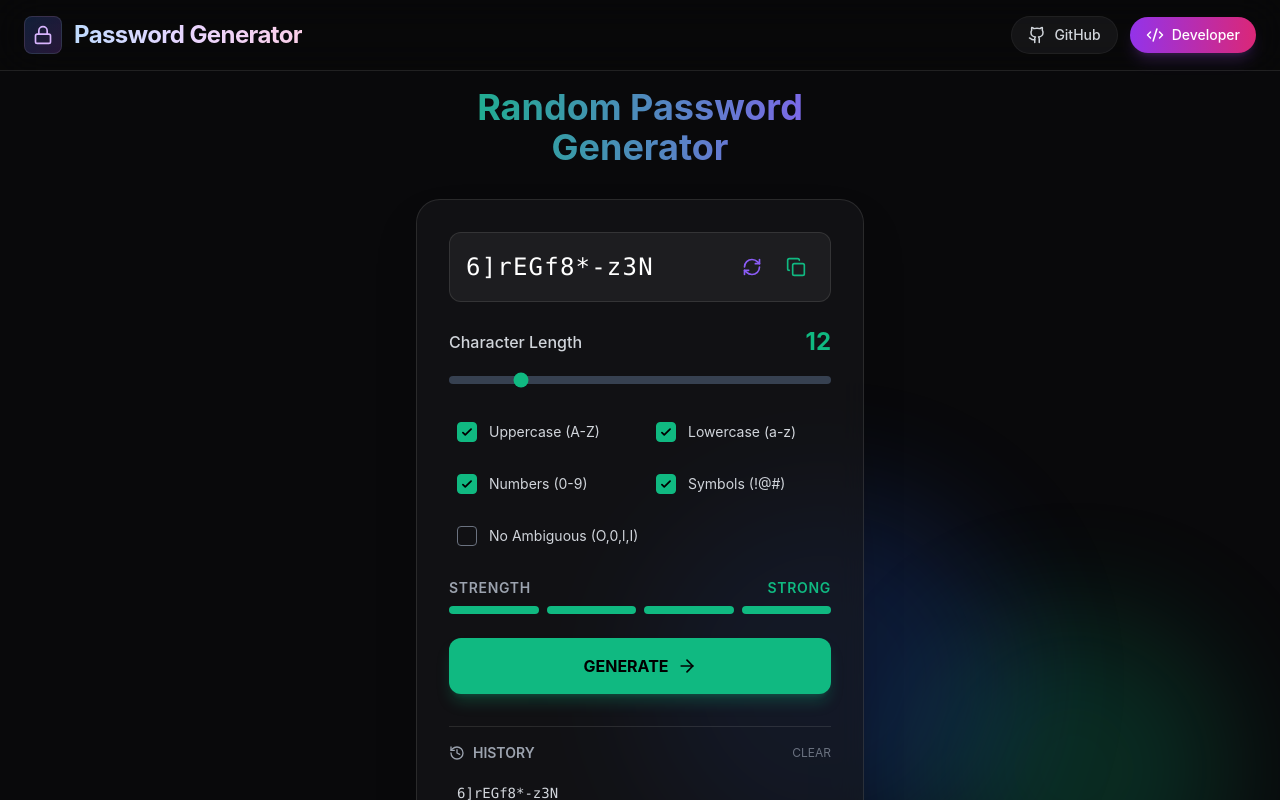
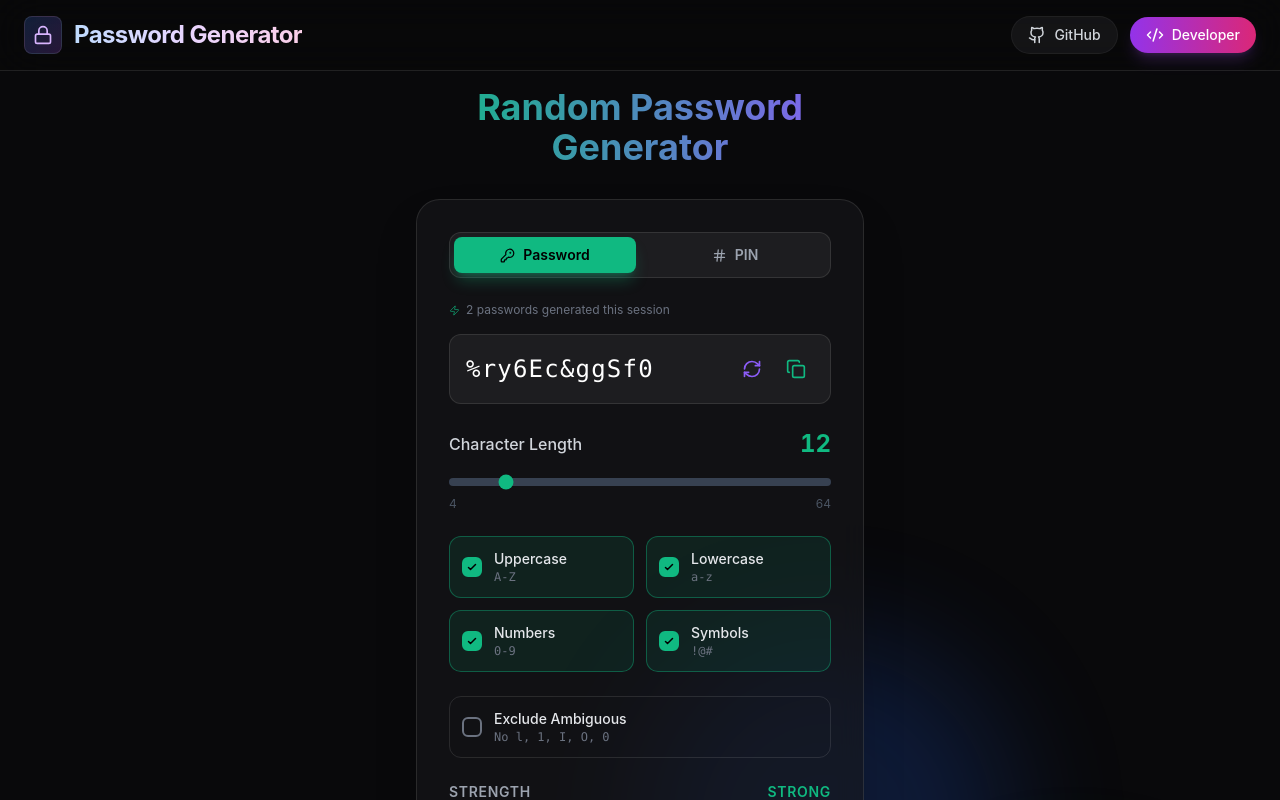
Before and after one commit to amitkumarpatra99/RandomPasswordGenerator, a React (Vite) app: page / in a window 1280 px wide. Shown: the top 800 px of the page. Built offline with nearby package versions, Linux system fonts and the light colour scheme.

Commit message:
feat: Implement a React component for generating passwords and PINs, including UI controls, strength meter, history, and utility functions.

```diff
--- a/src/components/PasswordGenerator.jsx
+++ b/src/components/PasswordGenerator.jsx
@@ -1,117 +1,248 @@
-import React, { useState, useEffect } from 'react';
-import { generatePassword, calculateStrength } from '../utils/passwordUtils';
+import React, { useState, useEffect, useCallback, useRef } from 'react';
+import { generatePassword, generatePin, calculateStrength } from '../utils/passwordUtils';
 import PasswordDisplay from './PasswordDisplay';
 import StrengthMeter from './StrengthMeter';
 import PasswordHistory from './PasswordHistory';
-import { ArrowRight } from 'lucide-react';
+import { ArrowRight, Hash, KeyRound, Zap } from 'lucide-react';
+
+const MODES = ['Password', 'PIN'];
+const PIN_LENGTHS = [4, 6, 8];
 
 const PasswordGenerator = () => {
+    const [mode, setMode] = useState('Password');
     const [length, setLength] = useState(12);
+    const [pinLength, setPinLength] = useState(4);
     const [options, setOptions] = useState({
         upper: true,
         lower: true,
         number: true,
         symbol: true,
-        excludeAmbiguous: false
+        excludeAmbiguous: false,
     });
     const [password, setPassword] = useState('');
     const [strength, setStrength] = useState(0);
     const [history, setHistory] = useState([]);
+    const [count, setCount] = useState(0);
+    const isMounted = useRef(false);
 
-    const handleGenerate = () => {
-        const newPassword = generatePassword(length, options);
+    const generate = useCallback(() => {
+        let newPassword;
+        if (mode === 'PIN') {
+            newPassword = generatePin(pinLength);
+        } else {
+            newPassword = generatePassword(length, options);
+        }
         setPassword(newPassword);
         setStrength(calculateStrength(newPassword));
+        setCount(c => c + 1);
 
         if (newPassword) {
             setHistory(prev => {
-                const newHistory = [newPassword, ...prev].slice(0, 5);
-                return newHistory;
+                const without = prev.filter(p => p !== newPassword);
+                return [newPassword, ...without].slice(0, 10);
             });
         }
-    };
+    }, [mode, length, pinLength, options]);
 
-    // Load history from localStorage on mount
+    // Load persisted state on mount
     useEffect(() => {
         const savedHistory = localStorage.getItem('passwordHistory');
-        if (savedHistory) {
-            setHistory(JSON.parse(savedHistory));
-        }
-        handleGenerate(); // Initial generate
+        const savedCount = localStorage.getItem('passwordCount');
+        if (savedHistory) setHistory(JSON.parse(savedHistory));
+        if (savedCount) setCount(parseInt(savedCount, 10));
+        isMounted.current = true;
     }, []);
 
-    // Save history to localStorage whenever it changes
+    // Persist history & count
     useEffect(() => {
+        if (!isMounted.current) return;
         localStorage.setItem('passwordHistory', JSON.stringify(history));
     }, [history]);
+
+    useEffect(() => {
+        if (!isMounted.current) return;
+        localStorage.setItem('passwordCount', String(count));
+    }, [count]);
+
+    // Auto-generate on any option / length / mode change (after first mount)
+    useEffect(() => {
+        if (!isMounted.current) return;
+        generate();
+    }, [mode, length, pinLength, options]);
+
+    // Generate once on mount
+    useEffect(() => {
+        generate();
+    }, []);
+
+    // Keyboard shortcut – Enter to generate
+    useEffect(() => {
+        const handler = (e) => {
+            if (e.key === 'Enter') generate();
+        };
+        window.addEventListener('keydown', handler);
+        return () => window.removeEventListener('keydown', handler);
+    }, [generate]);
+
+    const toggleOption = (key) => {
+        // excludeAmbiguous is always toggleable
+        if (key === 'excludeAmbiguous') {
+            setOptions(prev => ({ ...prev, excludeAmbiguous: !prev.excludeAmbiguous }));
+            return;
+        }
+        setOptions(prev => {
+            const next = { ...prev, [key]: !prev[key] };
+            const coreKeys = ['upper', 'lower', 'number', 'symbol'];
+            if (!coreKeys.some(k => next[k])) return prev; // must keep at least one
+            return next;
+        });
+    };
 
     const clearHistory = () => {
         setHistory([]);
         localStorage.removeItem('passwordHistory');
     };
 
-    const toggleOption = (key) => {
-        setOptions(prev => {
-            const next = { ...prev, [key]: !prev[key] };
-            // Prevent deselecting all
-            if (!Object.values(next).some(Boolean)) {
-                return prev;
-            }
-            return next;
-        });
-    };
-
     return (
         <div className="glass p-5 sm:p-8 rounded-3xl w-full max-w-md mx-auto shadow-2xl backdrop-blur-xl border border-white/10 relative z-10 transition-all">
-            <PasswordDisplay password={password} onGenerate={handleGenerate} />
+
+            {/* Mode Tabs */}
+            <div className="flex gap-2 mb-6 p-1 rounded-xl bg-white/5 border border-white/10">
+                {MODES.map(m => (
+                    <button
+                        key={m}
+                        onClick={() => setMode(m)}
+                        className={`flex-1 flex items-center justify-center gap-2 py-2 px-3 rounded-lg text-sm font-semibold transition-all duration-200
+                            ${mode === m
+                                ? 'bg-moto-primary text-black shadow-lg shadow-moto-primary/30'
+                                : 'text-gray-400 hover:text-white hover:bg-white/5'}`}
+                    >
+                        {m === 'Password' ? <KeyRound size={15}/> : <Hash size={15}/>}
+                        {m}
+                    </button>
+                ))}
+            </div>
+
+            {/* Stats badge */}
+            {count > 0 && (
+                <div className="flex items-center gap-1.5 text-xs text-gray-500 mb-4">
+                    <Zap size={11} className="text-moto-primary/70" />
+                    <span>{count.toLocaleString()} password{count !== 1 ? 's' : ''} generated this session</span>
+                </div>
+            )}
+
+            <PasswordDisplay password={password} onGenerate={generate} />
 
             {/* Controls */}
             <div className="space-y-6">
 
+                {mode === 'PIN' ? (
+                    /* PIN length selector */
+                    <div>
+                        <label className="text-gray-300 font-medium text-sm sm:text-base block mb-3">PIN Length</label>
+                        <div className="flex gap-3">
+                            {PIN_LENGTHS.map(len => (
+                                <button
+                                    key={len}
+                                    onClick={() => setPinLength(len)}
+                                    className={`flex-1 py-3 rounded-xl font-bold text-lg transition-all duration-200
+                                        ${pinLength === len
+                                            ? 'bg-moto-primary text-black shadow-lg shadow-moto-primary/30 scale-105'
+                                            : 'bg-white/5 text-gray-300 border border-white/10 hover:border-moto-primary/40 hover:text-white'}`}
+                                >
+                                    {len}
+                                </button>
+                            ))}
+                        </div>
+                        <p className="text-xs text-gray-500 mt-2">Numeric PIN only — great for quick device locks.</p>
+                    </div>
+                ) : (
+                    /* Password controls */
+                    <>
                         {/* Length Slider */}
                         <div>
                             <div className="flex justify-between items-center mb-2">
                                 <label className="text-gray-300 font-medium text-sm sm:text-base">Character Length</label>
-                        <span className="text-2xl font-bold text-moto-primary">{length}</span>
+                                <span className="text-2xl font-bold text-moto-primary tabular-nums">{length}</span>
                             </div>
                             <input
                                 type="range"
                                 min="4"
-                        max="50"
+                                max="64"
                                 value={length}
                                 onChange={(e) => setLength(parseInt(e.target.value))}
-                        className="w-full h-2 bg-gray-700 rounded-lg appearance-none cursor-pointer accent-moto-primary hover:accent-moto-secondary transition-colors"
+                                className="w-full h-2 bg-gray-700 rounded-lg appearance-none cursor-pointer accent-moto-primary"
                             />
+                            <div className="flex justify-between text-xs text-gray-600 mt-1">
+                                <span>4</span><span>64</span>
+                            </div>
                         </div>
 
                         {/* Checkboxes */}
-                <div className="grid grid-cols-1 sm:grid-cols-2 gap-4">
+                        <div className="grid grid-cols-2 gap-3">
                             {[
-                        { id: 'upper', label: 'Uppercase (A-Z)' },
-                        { id: 'lower', label: 'Lowercase (a-z)' },
-                        { id: 'number', label: 'Numbers (0-9)' },
-                        { id: 'symbol', label: 'Symbols (!@#)' },
-                        { id: 'excludeAmbiguous', label: 'No Ambiguous (O,0,l,I)' },
-                    ].map(({ id, label }) => (
-                        <div key={id} className={`flex items-center space-x-3 cursor-pointer p-2 rounded-lg hover:bg-white/5 transition-colors ${id === 'excludeAmbiguous' ? 'sm:col-span-2' : ''}`} onClick={() => toggleOption(id)}>
-                            <div className={`w-5 h-5 rounded border flex items-center justify-center transition-all ${options[id] ? 'bg-moto-primary border-moto-primary' : 'border-gray-500 bg-transparent'}`}>
-                                {options[id] && <svg className="w-3.5 h-3.5 text-black" fill="none" stroke="currentColor" viewBox="0 0 24 24"><path strokeLinecap="round" strokeLinejoin="round" strokeWidth="3" d="M5 13l4 4L19 7"></path></svg>}
+                                { id: 'upper',  label: 'Uppercase', sub: 'A-Z' },
+                                { id: 'lower',  label: 'Lowercase', sub: 'a-z' },
+                                { id: 'number', label: 'Numbers',   sub: '0-9' },
+                                { id: 'symbol', label: 'Symbols',   sub: '!@#' },
+                            ].map(({ id, label, sub }) => (
+                                <div
+                                    key={id}
+                                    onClick={() => toggleOption(id)}
+                                    className={`flex items-center gap-3 cursor-pointer p-3 rounded-xl border transition-all duration-200
+                                        ${options[id]
+                                            ? 'bg-moto-primary/10 border-moto-primary/40'
+                                            : 'bg-white/3 border-white/10 hover:border-white/20'}`}
+                                >
+                                    <div className={`w-5 h-5 rounded-md border-2 flex items-center justify-center flex-shrink-0 transition-all ${options[id] ? 'bg-moto-primary border-moto-primary' : 'border-gray-500'}`}>
+                                        {options[id] && (
+                                            <svg className="w-3 h-3 text-black" fill="none" stroke="currentColor" viewBox="0 0 24 24">
+                                                <path strokeLinecap="round" strokeLinejoin="round" strokeWidth="3" d="M5 13l4 4L19 7"/>
+                                            </svg>
+                                        )}
                                     </div>
-                            <span className="text-gray-300 text-sm select-none">{label}</span>
+                                    <div className="min-w-0">
+                                        <div className="text-sm font-medium text-gray-200 select-none">{label}</div>
+                                        <div className="text-xs text-gray-500 select-none font-mono">{sub}</div>
+                                    </div>
                                 </div>
                             ))}
                         </div>
 
-                <StrengthMeter score={strength} />
+                        {/* Exclude Ambiguous — full-width toggle */}
+                        <div
+                            onClick={() => toggleOption('excludeAmbiguous')}
+                            className={`flex items-center gap-3 cursor-pointer p-3 rounded-xl border transition-all duration-200
+                                ${options.excludeAmbiguous
+                                    ? 'bg-moto-secondary/10 border-moto-secondary/40'
+                                    : 'bg-white/3 border-white/10 hover:border-white/20'}`}
+                        >
+                            <div className={`w-5 h-5 rounded-md border-2 flex items-center justify-center flex-shrink-0 transition-all ${options.excludeAmbiguous ? 'bg-moto-secondary border-moto-secondary' : 'border-gray-500'}`}>
+                                {options.excludeAmbiguous && (
+                                    <svg className="w-3 h-3 text-white" fill="none" stroke="currentColor" viewBox="0 0 24 24">
+                                        <path strokeLinecap="round" strokeLinejoin="round" strokeWidth="3" d="M5 13l4 4L19 7"/>
+                                    </svg>
+                                )}
+                            </div>
+                            <div>
+                                <div className="text-sm font-medium text-gray-200 select-none">Exclude Ambiguous</div>
+                                <div className="text-xs text-gray-500 select-none font-mono">No l, 1, I, O, 0</div>
+                            </div>
+                        </div>
+                    </>
+                )}
+
+                <StrengthMeter score={strength} password={password} />
 
                 {/* Generate Button */}
                 <button
-                    onClick={handleGenerate}
-                    className="w-full bg-moto-primary hover:bg-emerald-400 text-black font-bold py-4 rounded-xl flex items-center justify-center gap-2 transition-all transform hover:scale-[1.02] active:scale-[0.98] shadow-lg shadow-moto-primary/25"
+                    onClick={generate}
+                    className="w-full bg-moto-primary hover:bg-emerald-400 text-black font-bold py-4 rounded-xl flex items-center justify-center gap-2 transition-all duration-200 transform hover:scale-[1.02] active:scale-[0.98] shadow-lg shadow-moto-primary/25 text-sm tracking-widest"
                 >
                     GENERATE
-                    <ArrowRight size={20} />
+                    <ArrowRight size={18} />
                 </button>
+                <p className="text-center text-xs text-gray-600">Press <kbd className="px-1.5 py-0.5 rounded bg-white/10 text-gray-400 font-mono text-xs">Enter</kbd> to generate</p>
             </div>
 
             <PasswordHistory
--- a/src/utils/passwordUtils.js
+++ b/src/utils/passwordUtils.js
@@ -1,24 +1,53 @@
 
 export const generatePassword = (length, { upper, lower, number, symbol, excludeAmbiguous }) => {
+    const sets = {
+        lower: 'abcdefghijklmnopqrstuvwxyz',
+        upper: 'ABCDEFGHIJKLMNOPQRSTUVWXYZ',
+        number: '0123456789',
+        symbol: '!@#$%^&*()_+~`|}{[]:;?><,./-=',
+    };
+
     let charSet = '';
-    if (lower) charSet += 'abcdefghijklmnopqrstuvwxyz';
-    if (upper) charSet += 'ABCDEFGHIJKLMNOPQRSTUVWXYZ';
-    if (number) charSet += '0123456789';
-    if (symbol) charSet += '!@#$%^&*()_+~`|}{[]:;?><,./-=';
+    const required = [];
+
+    if (lower) { charSet += sets.lower; required.push(sets.lower); }
+    if (upper) { charSet += sets.upper; required.push(sets.upper); }
+    if (number) { charSet += sets.number; required.push(sets.number); }
+    if (symbol) { charSet += sets.symbol; required.push(sets.symbol); }
 
     if (excludeAmbiguous) {
-        // Exclude: I, l, 1, O, 0
         charSet = charSet.replace(/[Il1O0]/g, '');
     }
 
     if (!charSet) return '';
 
-    let password = '';
+    // Guarantee at least one char from each required set
+    let passwordChars = required.map(set => {
+        const filtered = excludeAmbiguous ? set.replace(/[Il1O0]/g, '') : set;
+        if (!filtered) return '';
+        return filtered[Math.floor(Math.random() * filtered.length)];
+    }).filter(Boolean);
+
+    // Fill the rest randomly
+    for (let i = passwordChars.length; i < length; i++) {
+        passwordChars.push(charSet[Math.floor(Math.random() * charSet.length)]);
+    }
+
+    // Shuffle
+    for (let i = passwordChars.length - 1; i > 0; i--) {
+        const j = Math.floor(Math.random() * (i + 1));
+        [passwordChars[i], passwordChars[j]] = [passwordChars[j], passwordChars[i]];
+    }
+
+    return passwordChars.join('');
+};
+
+export const generatePin = (length = 4) => {
+    let pin = '';
     for (let i = 0; i < length; i++) {
-        const randomIndex = Math.floor(Math.random() * charSet.length);
-        password += charSet[randomIndex];
+        pin += Math.floor(Math.random() * 10);
     }
-    return password;
+    return pin;
 };
 
 export const calculateStrength = (password) => {
@@ -31,3 +60,29 @@ export const calculateStrength = (password) => {
     if (/[^A-Za-z0-9]/.test(password)) score += 1;
     return Math.min(score, 5); // 0-5
 };
+
+export const estimateCrackTime = (password) => {
+    if (!password) return '';
+    // Determine charset size
+    let poolSize = 0;
+    if (/[a-z]/.test(password)) poolSize += 26;
+    if (/[A-Z]/.test(password)) poolSize += 26;
+    if (/[0-9]/.test(password)) poolSize += 10;
+    if (/[^A-Za-z0-9]/.test(password)) poolSize += 32;
+
+    if (poolSize === 0) return '';
+
+    const combinations = Math.pow(poolSize, password.length);
+    // Assume attacker can do 10 billion guesses/sec (modern GPU)
+    const guessesPerSec = 1e10;
+    const seconds = combinations / guessesPerSec / 2; // avg half the keyspace
+
+    if (seconds < 1) return 'Instant';
+    if (seconds < 60) return `${Math.round(seconds)}s`;
+    if (seconds < 3600) return `${Math.round(seconds / 60)} min`;
+    if (seconds < 86400) return `${Math.round(seconds / 3600)} hrs`;
+    if (seconds < 31536000) return `${Math.round(seconds / 86400)} days`;
+    if (seconds < 3.154e9) return `${Math.round(seconds / 31536000)} yrs`;
+    if (seconds < 3.154e12) return `${(seconds / 3.154e9).toFixed(1)}K yrs`;
+    return '∞ (centuries)';
+};
```
Lines whose indentation alone changed are shown as unchanged.
